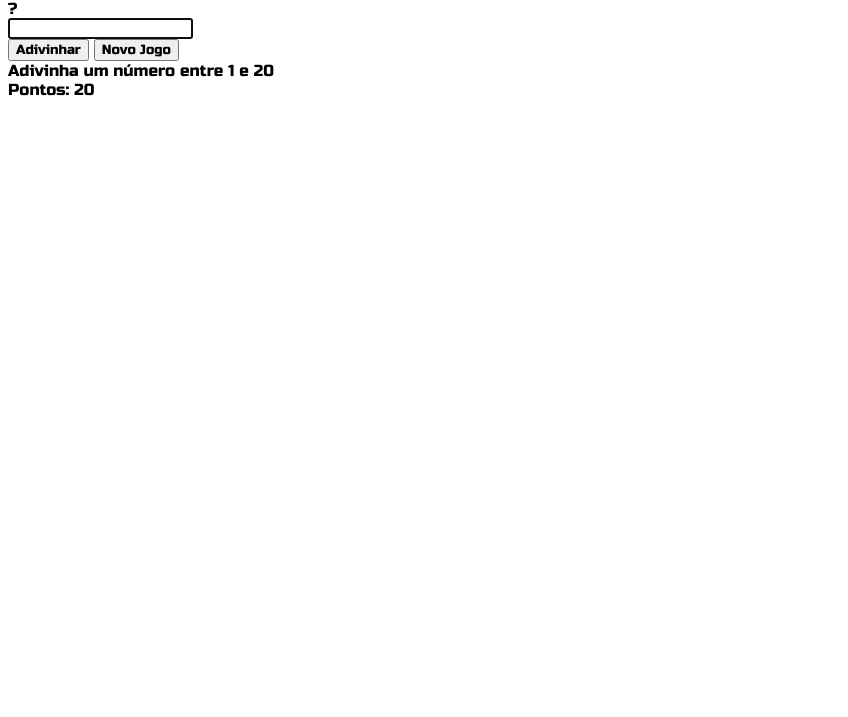
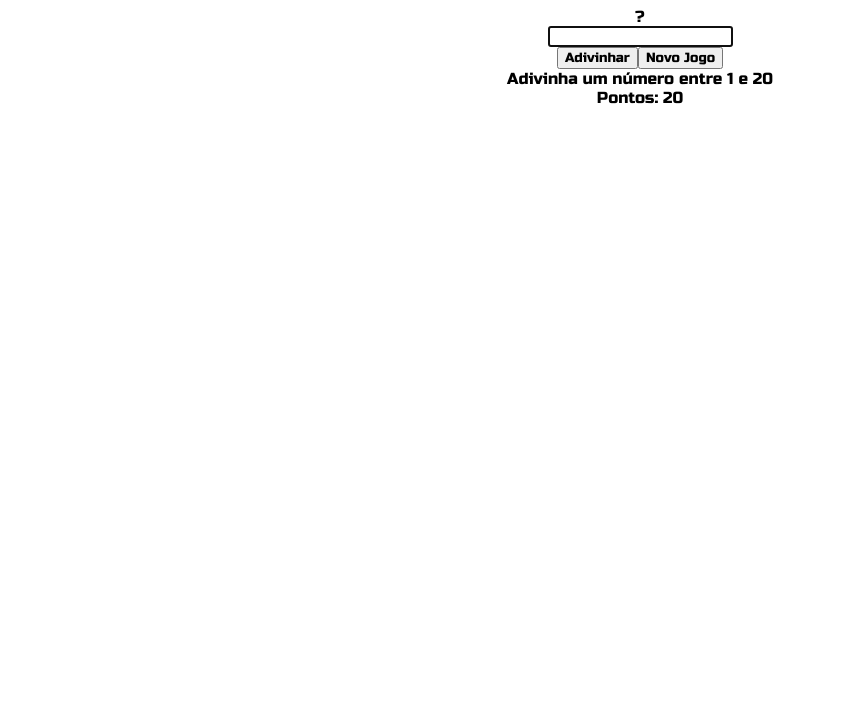
Before and after one commit to l33loo/adivinha_numero, a plain HTML site: page index.html in a window 1280 px wide. Shown: the part 83-800 px from the top of the page, without its empty margins (0-848 px from the left). Drawn offline with Linux system fonts and the light colour scheme; files whose address does not match are found by name.

Commit message:
use flex to center content

```diff
--- a/css/style.scss
+++ b/css/style.scss
@@ -1 +1,2 @@
 @use "base";
+@use "utilities";
--- /dev/null
+++ b/css/utilities/_index.scss
@@ -0,0 +1,10 @@
+@forward 'layout';
+
+.flex {
+    display: flex;
+
+    &_center {
+        justify-content: center;
+        align-items: center;
+    }
+}
--- a/index.html
+++ b/index.html
@@ -7,21 +7,30 @@
     <link rel="stylesheet" href="css/style.css">
 </head>
 <body>
-    <h1>Adivinha o número</h1>
-    <div id="number">?</div>
-    <div id="input-wrap">
+    <div class="flex flex_center">
+        <h1>Adivinha o número</h1>
+    </div>
+    <div class="flex flex_center">
+        <div id="number">?</div>
+    </div>
+    <div id="input-wrap" class="flex flex_center">
         <input
             type="text"
             name="guess"
             id="guess"
         >
     </div>
-    <div>
+    <div class="flex flex_center">
         <button id="play">Adivinhar</button>
         <button id="reset">Novo Jogo</button>
     </div>
-    <div id="instructions">Adivinha um número entre 1 e 20</div>
-    <div>Pontos: <span id="points"></span></div>
+    <div class="flex flex_center">
+        <div id="instructions">Adivinha um número entre 1 e 20</div>
+    </div>
+    <div class="flex flex_center">
+        <div>Pontos: <span id="points"></span></div>
+    </div>
+
     <script src="js/script.js"></script>
 </body>
 </html>
```
Also changed, not shown: css/style.css, css/utilities/_layout.scss (added), 1 other file.
